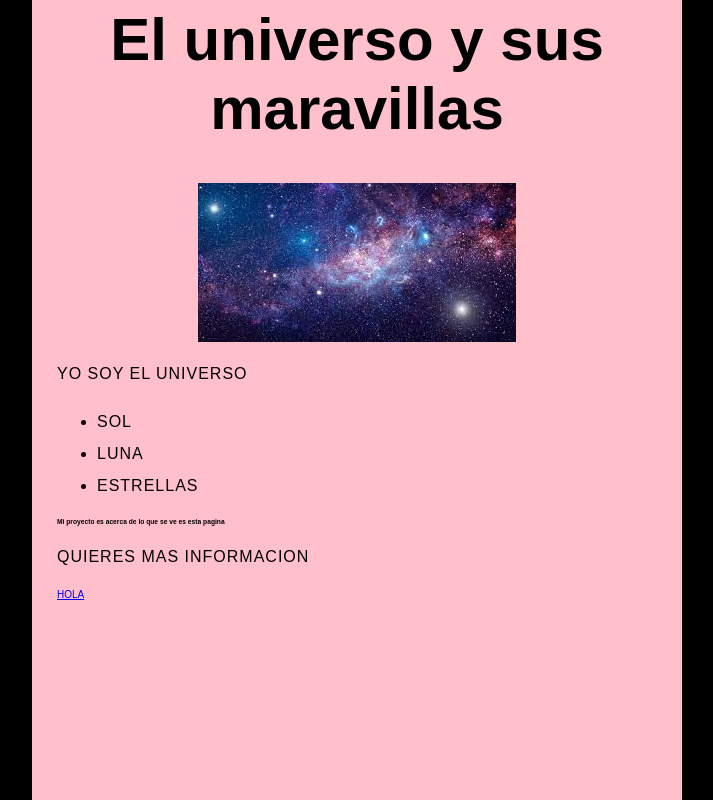
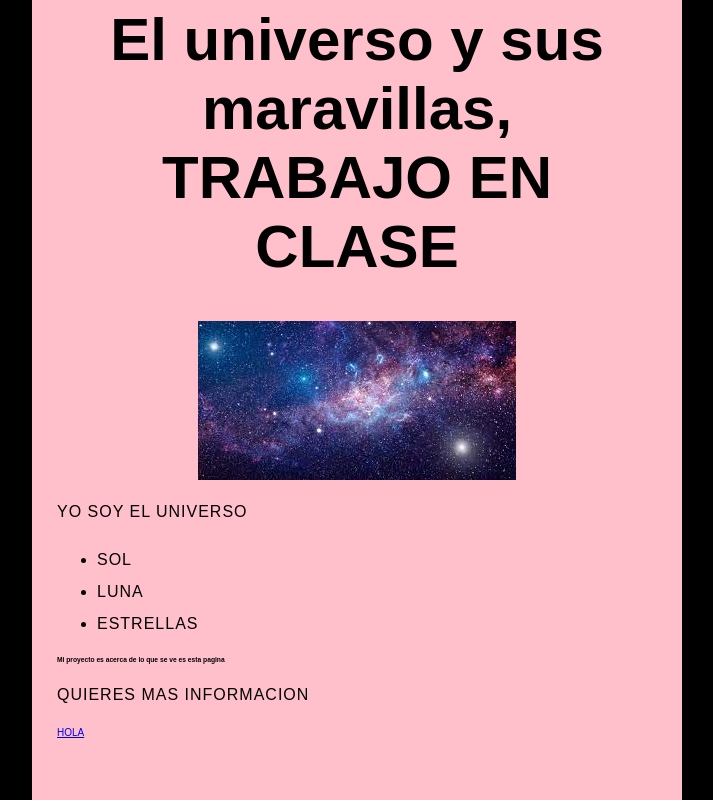
Before and after one commit to chikis0413/prueba, a plain HTML site: page index.html in a window 1280 px wide. Shown: the whole page, without its empty margins (283-996 px from the left). Drawn offline with Linux system fonts and the light colour scheme.

Commit message:
FGG
DFFG

```diff
--- a/index.html
+++ b/index.html
@@ -7,7 +7,7 @@
  </head>
 
  <body>
-    <h1>El universo y sus maravillas</h1>
+    <h1>El universo y sus maravillas, TRABAJO EN CLASE</h1>
  <img src = "IMAGENES/CCC.jpg" alt = "UNIVERSO" >
  <p> YO SOY EL UNIVERSO</p>
  <ul>
```
